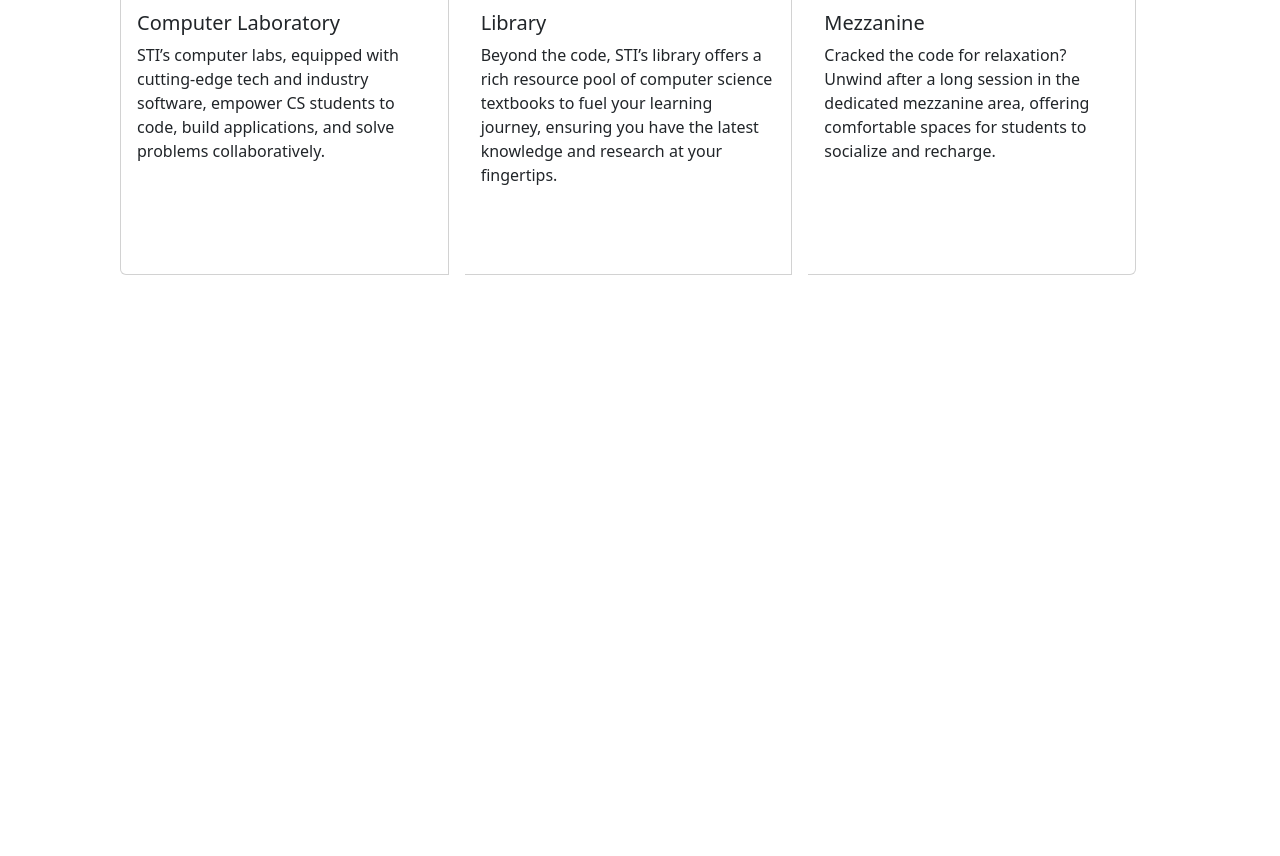
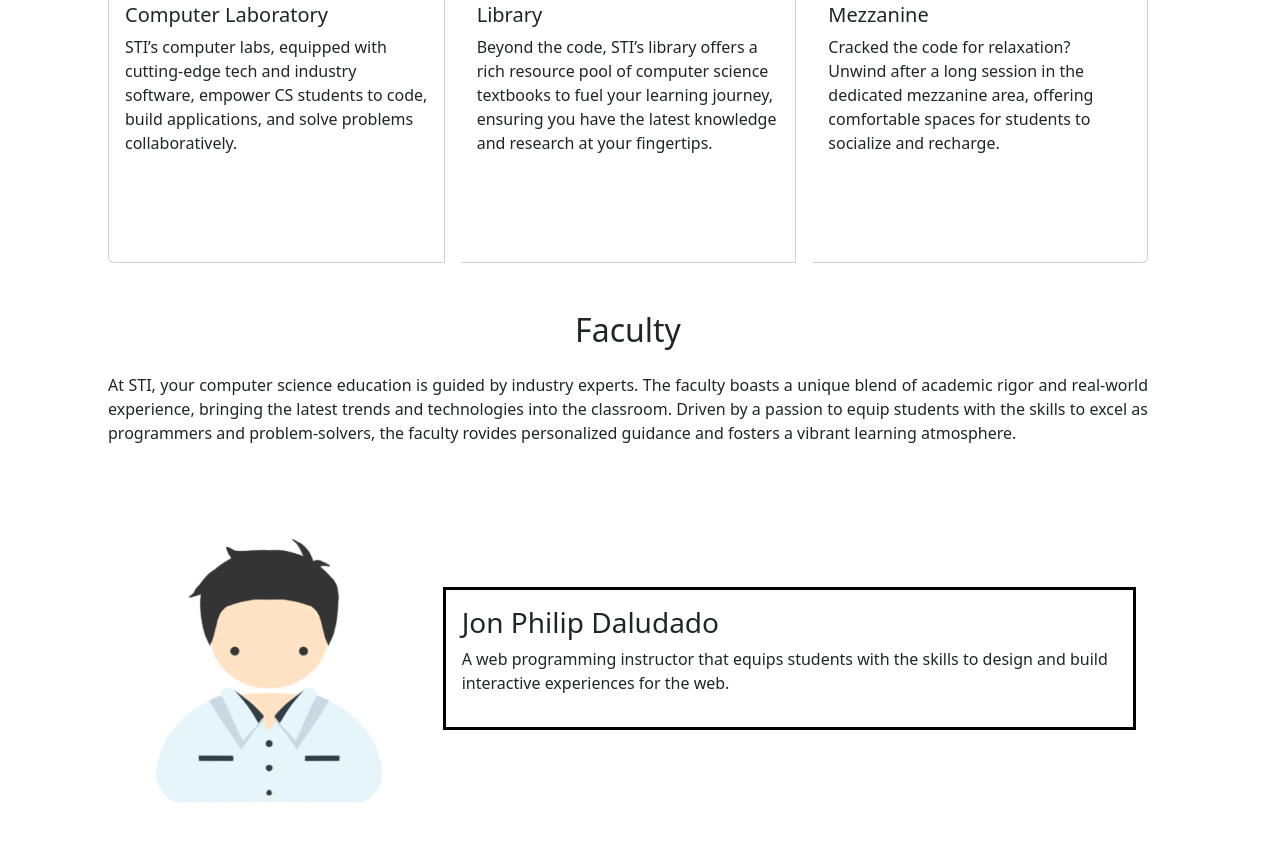
Before and after one commit to workingphasmid/BSCS-Brochure, a website: page index.html in a window 1280 px wide. Shown: the part 1798-2654 px from the top of the page. Before the commit the page ends 2097 px from the top, so only its background shows below. Drawn offline with nearby package versions, Linux system fonts and the light colour scheme.

Commit message:
D - Faculty person

```diff
--- a/index.html
+++ b/index.html
@@ -106,6 +106,25 @@
       </div>
     </section>
 
+    <!-- Faculty -->
+    <section id="faculty" class="container-fluid py-4 row gap-4 row">
+      <h2 class="text-center m-0 col-12">Faculty</h2>
+      <p class="col-12 dc">At STI, your computer science education is guided by industry experts. The faculty boasts a unique blend of academic rigor and real-world experience, bringing the latest trends and technologies into the classroom. Driven by a passion to equip students with the skills to excel as programmers and problem-solvers, the faculty rovides personalized guidance and fosters a vibrant learning atmosphere.</p>
+      <div class="gap-3 col-12 faculty-group">
+        <div class="faculty-person col-12 row">
+          <div class="container-fluid col-4">
+            <img src="./images/Fac1 2.png" alt="" />
+          </div>
+          <div class="container-fluid col d-flex align-items-center">
+            <div class="faculty-dc p-3">
+              <h3>Jon Philip Daludado</h3>
+              <p>A web programming instructor that equips students with the skills to design and build interactive experiences for the web.</p>
+            </div>
+          </div>
+        </div>
+      </div>
+    </section>
+
     <script src="https://cdn.jsdelivr.net/npm/bootstrap@5.3.3/dist/js/bootstrap.bundle.min.js" integrity="sha384-YvpcrYf0tY3lHB60NNkmXc5s9fDVZLESaAA55NDzOxhy9GkcIdslK1eN7N6jIeHz" crossorigin="anonymous"></script>
   </body>
 </html>
--- a/other.css
+++ b/other.css
@@ -4,6 +4,10 @@
 #courses,
 #facilities {
   padding-inline: 120px;
+}
+
+.row > * {
+  padding-inline: 0;
 }
 
 /* Nav */
@@ -68,6 +72,27 @@
   object-position: center;
 }
 
+/* Faculty */
+#faculty {
+  padding-inline: 0;
+}
+
+#faculty > p,
+.faculty-person {
+  padding-inline: 120px;
+}
+
+.faculty-person img {
+  width: 100%;
+}
+
+.faculty-dc {
+  height: fit-content;
+  border: 3px solid black;
+}
+
+/* Responsive */
+
 @media (max-width: 768px) {
   .nav-link {
     border-bottom: 1px solid rgba(255, 255, 255, 0.7);
```
